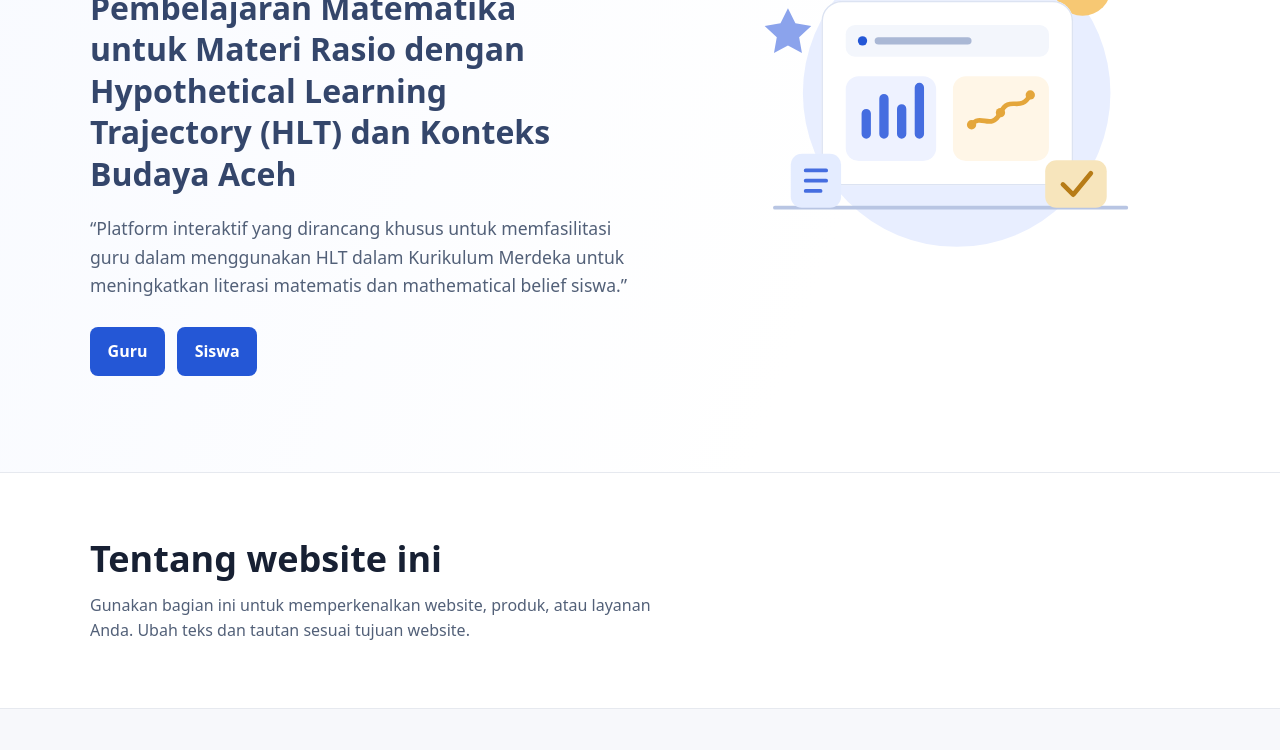
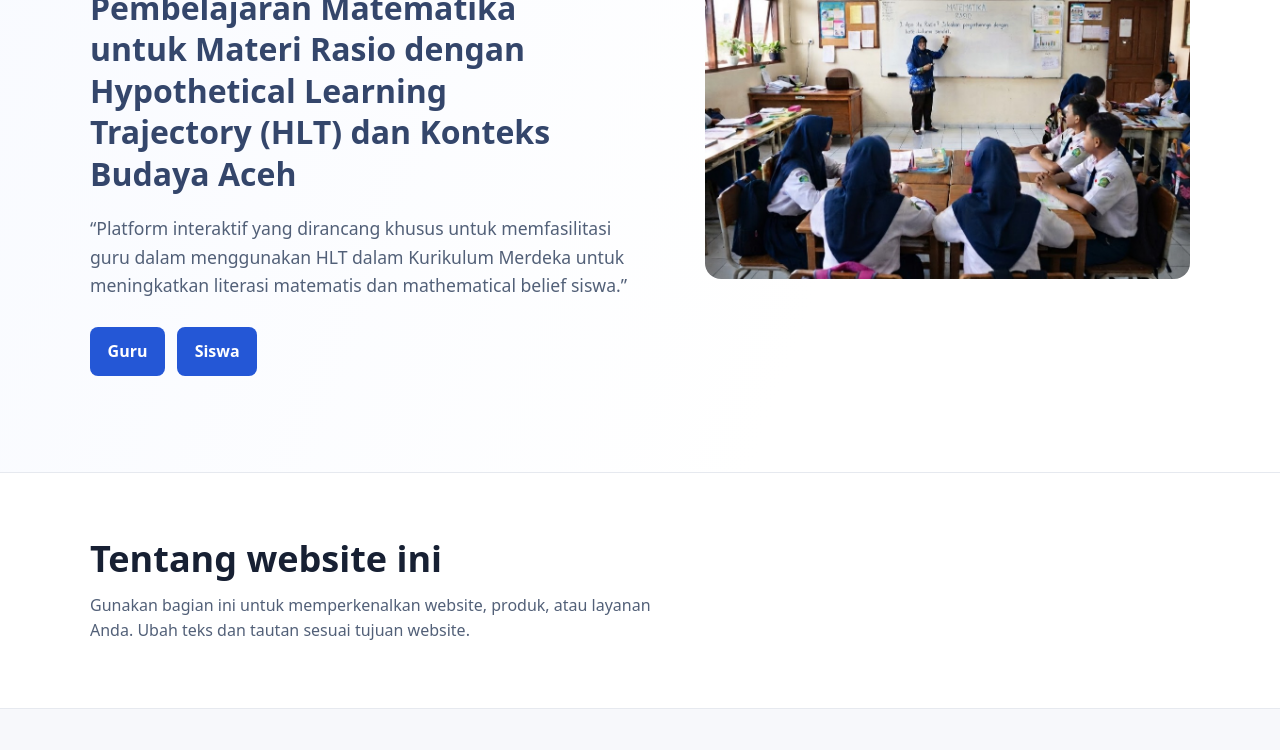
Before and after one commit to harisusa/ruangliterasi, a plain HTML site: page index.html in a window 1280 px wide. Shown: the part 350-1100 px from the top of the page. Drawn offline with Linux system fonts and the light colour scheme.

Commit message:
Penambahan foto guru di kolom kanan pada index.html

```diff
--- a/index.html
+++ b/index.html
@@ -70,34 +70,12 @@
             </div>
           </div>
 
-          <div class="hero-art" aria-hidden="true">
-            <svg
+          <div class="hero-art">
+            <img
               class="learning-illustration"
-              viewBox="0 0 520 420"
-              fill="none"
-              xmlns="http://www.w3.org/2000/svg"
-            >
-              <circle cx="270" cy="205" r="165" fill="#E8EEFF" />
-              <circle cx="405" cy="91" r="31" fill="#F7C873" />
-              <path d="M75 328H452" stroke="#B8C5E3" stroke-width="4" stroke-linecap="round" />
-              <rect x="125" y="106" width="270" height="198" rx="22" fill="white" />
-              <rect x="125.75" y="106.75" width="268.5" height="196.5" rx="21.25" stroke="#DCE3F2" stroke-width="1.5" />
-              <rect x="151" y="132" width="218" height="34" rx="10" fill="#F3F6FC" />
-              <circle cx="169" cy="149" r="5" fill="#2457D6" />
-              <rect x="182" y="145" width="104" height="8" rx="4" fill="#AAB8D5" />
-              <rect x="151" y="187" width="97" height="91" rx="14" fill="#EEF2FF" />
-              <rect x="266" y="187" width="103" height="91" rx="14" fill="#FFF6E7" />
-              <path d="M173 249V227M192 249V211M211 249V222M230 249V199" stroke="#456DE0" stroke-width="10" stroke-linecap="round" />
-              <path d="M286 239C296 226 307 246 317 226C327 206 338 227 349 207" stroke="#E4A63B" stroke-width="5" stroke-linecap="round" />
-              <circle cx="286" cy="239" r="5" fill="#E4A63B" />
-              <circle cx="317" cy="226" r="5" fill="#E4A63B" />
-              <circle cx="349" cy="207" r="5" fill="#E4A63B" />
-              <rect x="92" y="270" width="54" height="58" rx="12" fill="#E4ECFF" />
-              <path d="M108 288H130M108 299H130M108 310H124" stroke="#456DE0" stroke-width="4" stroke-linecap="round" />
-              <rect x="365" y="277" width="66" height="51" rx="12" fill="#F7E5BC" />
-              <path d="M384 303L395 314L414 291" stroke="#B77C17" stroke-width="5" stroke-linecap="round" stroke-linejoin="round" />
-              <path d="M89 114L97 130L114 133L101 145L104 162L89 154L74 162L77 145L64 133L81 130L89 114Z" fill="#8BA3EC" />
-            </svg>
+              src="assets/gambar-guru-smp-dan-siswa.jpeg"
+              alt="Guru mengajar matematika di depan kelas"
+            />
           </div>
         </div>
       </section>
--- a/styles.css
+++ b/styles.css
@@ -319,6 +319,8 @@ h2 {
   display: block;
   width: min(100%, 32.5rem);
   height: auto;
+  border-radius: 1rem;
+  object-fit: contain;
 }
 
 .button {
```
Also changed, not shown: assets/gambar-guru-smp-dan-siswa.jpeg (added).
